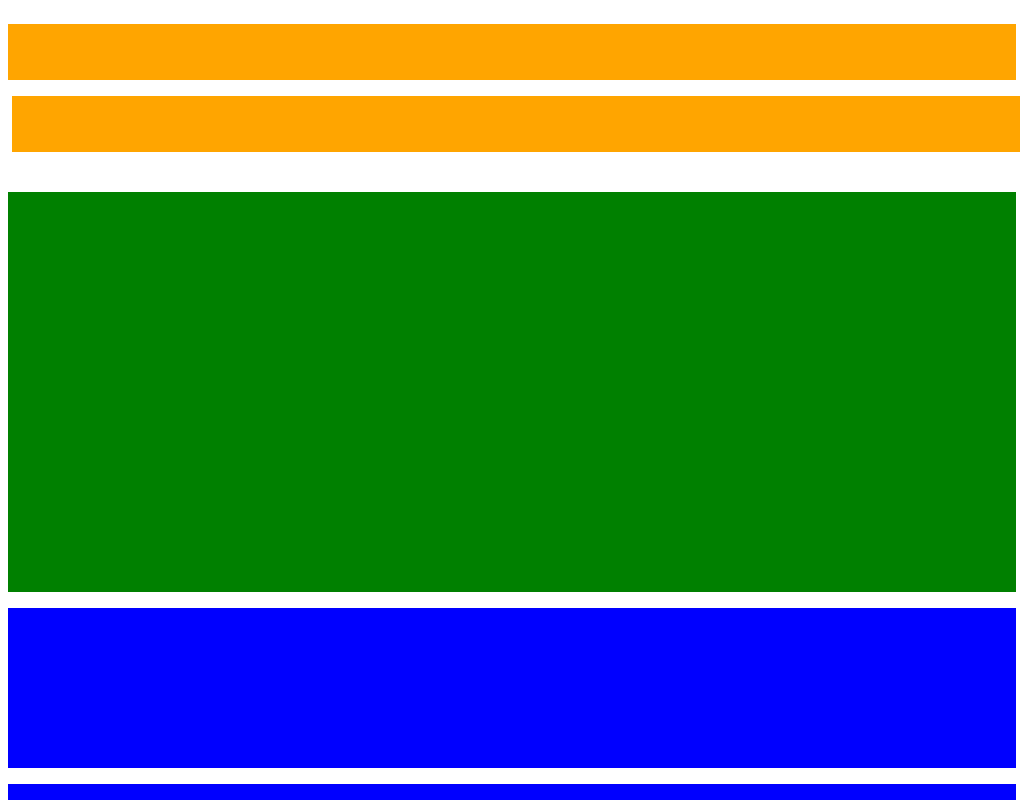
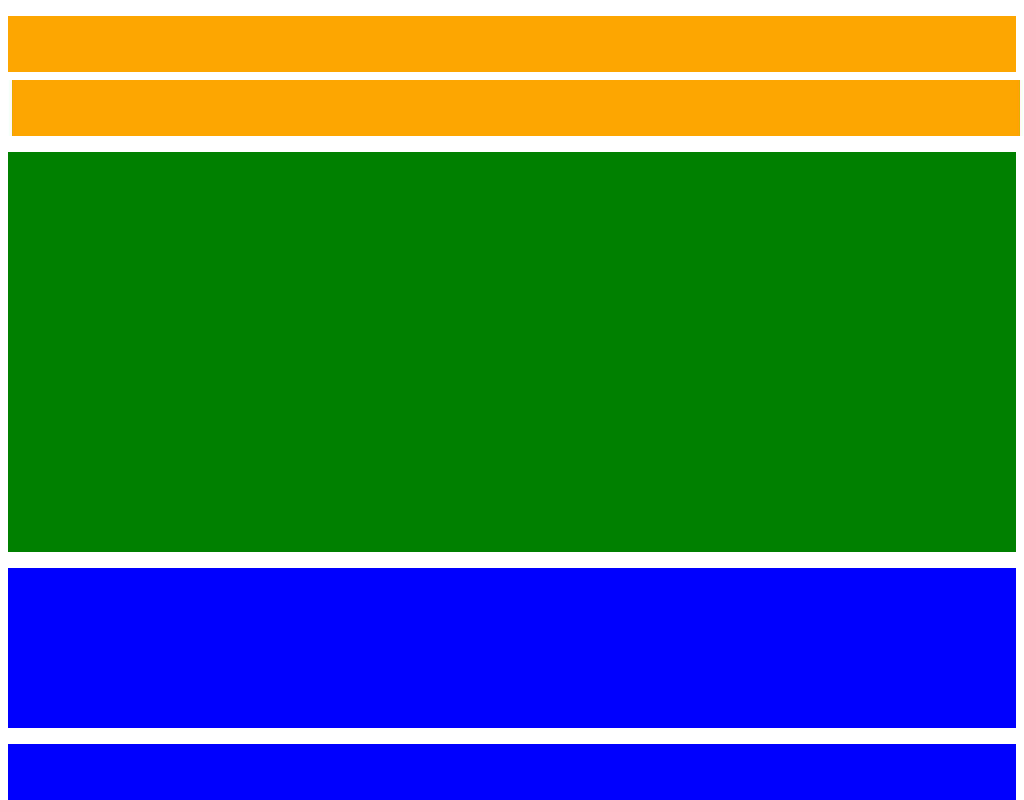
Before and after one commit to Delfx/codeacademy_2022, a plain HTML site: page task_flex/index.html in a window 1024 px wide. Shown: the top 800 px of the page. Drawn offline with Linux system fonts and the light colour scheme.

Commit message:
updated task flex

```diff
--- a/task_flex/css/style.css
+++ b/task_flex/css/style.css
@@ -66,7 +66,7 @@
     }
 
     .img_slide{
-        margin-top: 5vh;
+        margin-top: 2vh;
         width: 100%;
         height: 50vh;
         background: green;
@@ -137,7 +137,7 @@
     }
 
     .col_1{
-        margin-top: 2vh;
+        margin-top: 1vh;
         width: 100%;
         height: 7vh;
         background: orange;
@@ -148,7 +148,7 @@
     }
 
     .img_slide{
-        margin-top: 5vh;
+        margin-top: 2vh;
         width: 100%;
         height: 50vh;
         background: green;
```
